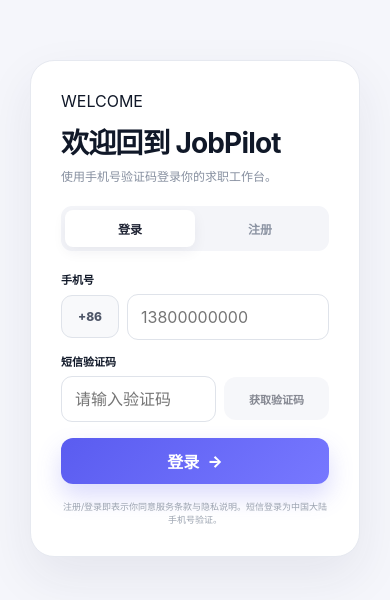
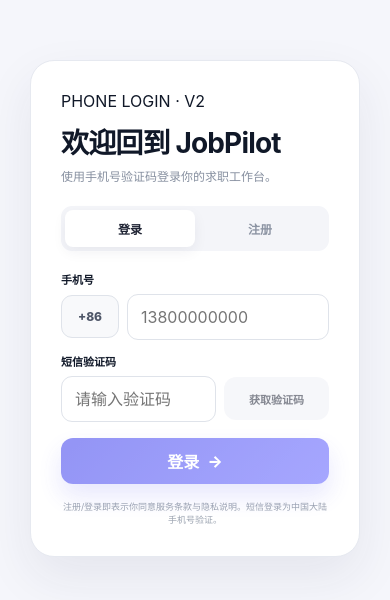
Before and after one commit to WangDuoyu189/JobPilot-AI-2.0, a Next.js app: page /login in a window 390 px wide. Shown: the part 114-714 px from the top of the page. Built offline with nearby package versions, Linux system fonts and the light colour scheme; no server answers; what @cloudbase/js-sdk would draw is missing.

Commit message:
fix(auth): make phone login state explicit

```diff
--- a/app/login/page.tsx
+++ b/app/login/page.tsx
@@ -151,7 +151,7 @@
       <div className="auth-panel-wrap">
         <form className="auth-panel" onSubmit={submit}>
           <div className="auth-panel-head">
-            <span className="eyebrow">WELCOME</span>
+            <span className="eyebrow">PHONE LOGIN · V2</span>
             <h2>{signup ? "创建你的求职工作台" : "欢迎回到 JobPilot"}</h2>
             <p>
               {signup
@@ -223,7 +223,7 @@
             </button>
           </div>
 
-          <button className="btn btn-primary auth-submit" type="submit" disabled={submitting}>
+          <button className="btn btn-primary auth-submit" type="submit" disabled={submitting || !normalizedPhone || !code || !verificationInfo}>
             {submitting ? "正在登录..." : signup ? "创建账号" : "登录"} <span>→</span>
           </button>
 
```
